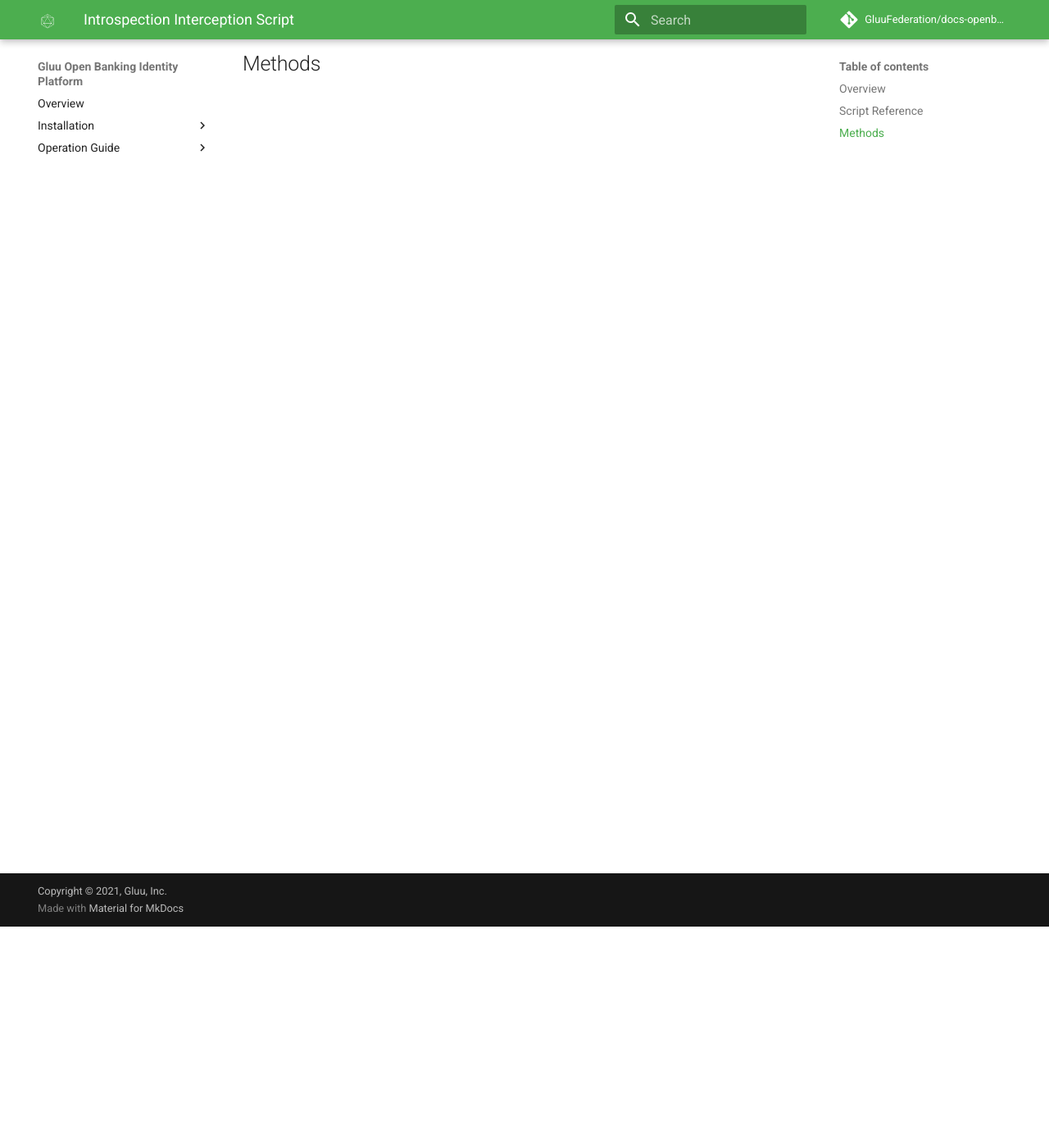
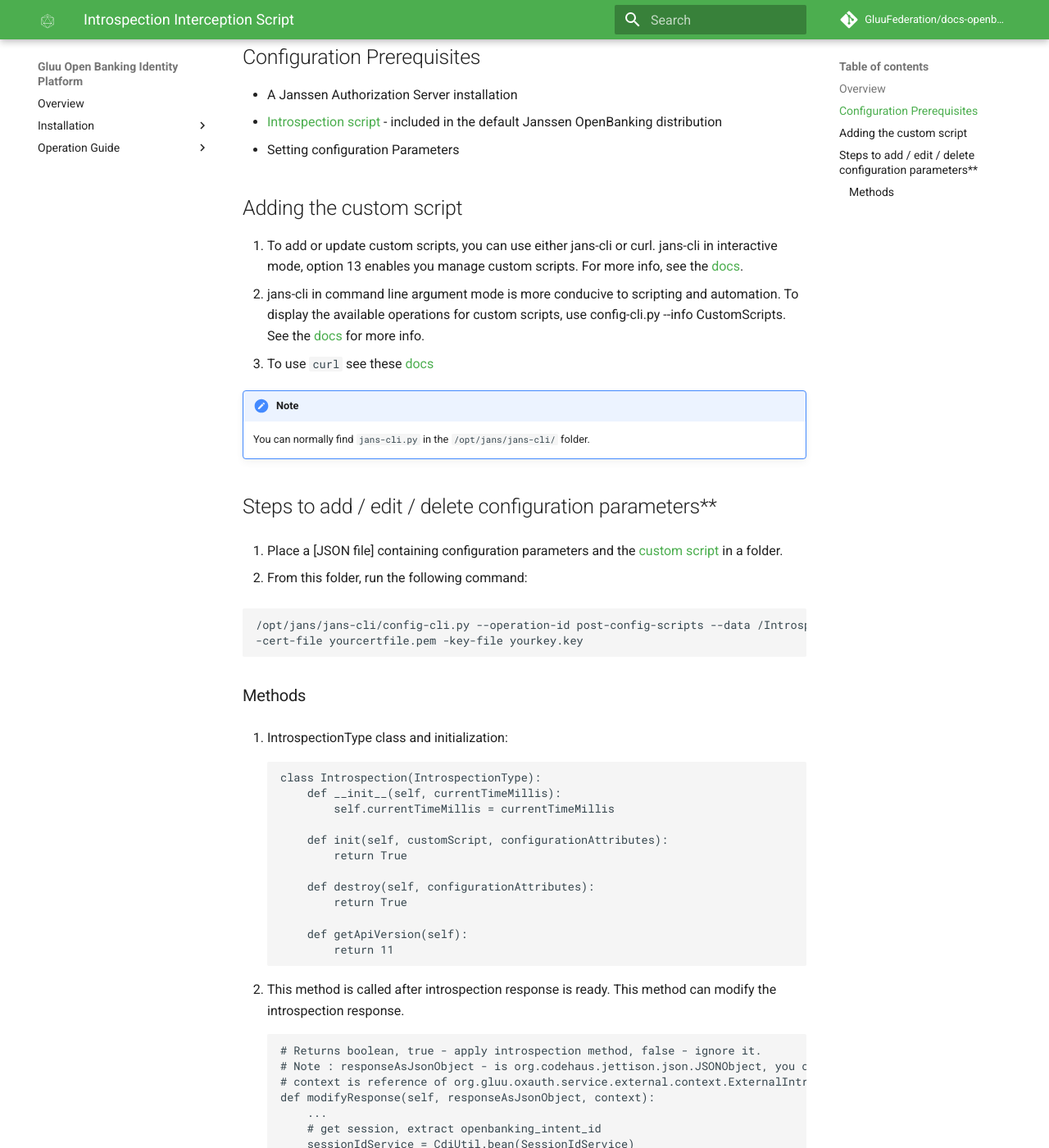
Before and after one commit to GluuFederation/docs-openbanking-prod, an MkDocs documentation site: the page built from docs/source/scripts/introspection.md, in a window 1280 px wide and 1400 px high, scrolled down 270 px. Shown: the whole window at 82% size. Built offline with MkDocs 1.6.1 and Material for MkDocs 9.7.7, drawn with Linux system fonts in a browser that asks for light colours; comment, search, counter and statistics services are not loaded; some of the changed text lies outside the part shown.

Commit message:
Added Introspection script info from wiki

````diff
--- a/docs/source/scripts/introspection.md
+++ b/docs/source/scripts/introspection.md
@@ -1,7 +1,68 @@
 # Introspection Interception Script
 
 ## Overview
+Introspection scripts allows to modify response of Introspection Endpoint (spec). Introspection script should be associated with client (used for obtaining the token) in order to be run.
 
-## Script Reference
+## Configuration Prerequisites
+- A Janssen Authorization Server installation
+- [Introspection script](https://github.com/JanssenProject/jans-setup/blob/openbank/static/extension/introspection/IntrospectionScript.py) - included in the default Janssen OpenBanking distribution
+- Setting configuration Parameters
 
-## Methods
+## Adding the custom script
+
+1. To add or update custom scripts, you can use either jans-cli or curl. jans-cli in interactive mode, option 13 enables you manage custom scripts. For more info, see the [docs](https://github.com/JanssenProject/home/wiki/Custom-Scripts-using-jans-cli).
+1. jans-cli in command line argument mode is more conducive to scripting and automation. To display the available operations for custom scripts, use config-cli.py --info CustomScripts. See the [docs](../api-cli.md) for more info.
+1. To use `curl` see these [docs](../curl.md)
+
+!!!Note
+    You can normally find `jans-cli.py` in the `/opt/jans/jans-cli/` folder.
+
+## Steps to add / edit / delete configuration parameters**
+
+1. Place a [JSON file] containing configuration parameters and the [custom script](https://github.com/JanssenProject/jans-setup/blob/openbank/static/extension/introspection/IntrospectionScript.py) in a folder.
+
+1. From this folder, run the following command:
+
+```
+/opt/jans/jans-cli/config-cli.py --operation-id post-config-scripts --data /IntrospectionScript.json \
+-cert-file yourcertfile.pem -key-file yourkey.key
+```
+
+### Methods
+
+1. IntrospectionType class and initialization:
+
+    ```
+    class Introspection(IntrospectionType):
+        def __init__(self, currentTimeMillis):
+            self.currentTimeMillis = currentTimeMillis
+
+        def init(self, customScript, configurationAttributes):
+            return True
+
+        def destroy(self, configurationAttributes):
+            return True
+
+        def getApiVersion(self):
+            return 11
+    ```
+
+2. This method is called after introspection response is ready. This method can modify the introspection response.
+
+    ```
+    # Returns boolean, true - apply introspection method, false - ignore it.
+    # Note : responseAsJsonObject - is org.codehaus.jettison.json.JSONObject, you can use any method to manipulate json
+    # context is reference of org.gluu.oxauth.service.external.context.ExternalIntrospectionContext (in https://github.com/GluuFederation/oxauth project)
+    def modifyResponse(self, responseAsJsonObject, context):
+        ...
+        # get session, extract openbanking_intent_id
+        sessionIdService = CdiUtil.bean(SessionIdService)
+        sessionId = sessionIdService.getSessionByDn(context.getTokenGrant().getSessionDn()) # fetch from persistence
+        openbanking_intent_id = sessionId.getSessionAttributes().get("openbanking_intent_id")
+
+        # modify response
+        responseAsJsonObject.accumulate("openbanking_intent_id", openbanking_intent_id)
+
+        return True
+
+    ```
````
